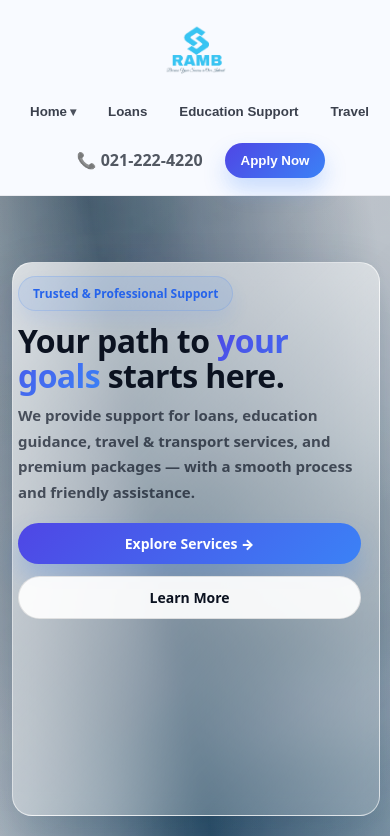
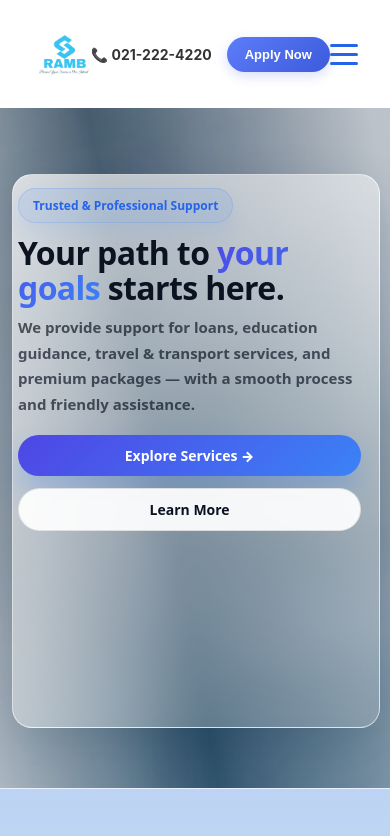
Before and after one commit to AyeshAlexan/ramb-frontend, a React (Create React App) app: page / in a window 390 px wide. Shown: the top 836 px of the page. Built offline with nearby package versions, Linux system fonts and the light colour scheme.

Commit message:
Finish the navbar for the phone size

```diff
--- a/src/components/Navbar.jsx
+++ b/src/components/Navbar.jsx
@@ -1,18 +1,15 @@
-// src/components/Navbar.jsx
 import React, { useEffect, useRef, useState } from "react";
 import { useLocation, useNavigate } from "react-router-dom";
 import logo from "../assets/logo.png";
+import "../styles/Navbarphone.css";
 
 export default function Navbar() {
   const navigate = useNavigate();
   const location = useLocation();
   const [pendingScrollId, setPendingScrollId] = useState(null);
-
-  // dropdown
   const [homeOpen, setHomeOpen] = useState(false);
   const dropdownRef = useRef(null);
-
-  // dropdown position (fix for overflow clipping)
+  const [mobileOpen, setMobileOpen] = useState(false);
   const [menuPos, setMenuPos] = useState({ top: 0, left: 0, width: 180 });
 
   const scrollToId = (id) => {
@@ -24,10 +21,10 @@ export default function Navbar() {
   const goSection = (id) => {
     if (location.pathname === "/") {
       scrollToId(id);
-      return;
+    } else {
+      setPendingScrollId(id);
+      navigate("/");
     }
-    setPendingScrollId(id);
-    navigate("/");
   };
 
   useEffect(() => {
@@ -38,122 +35,75 @@ export default function Navbar() {
     }
   }, [location.pathname, pendingScrollId]);
 
-  // close dropdown on outside click
   useEffect(() => {
     const onDocClick = (e) => {
-      if (!dropdownRef.current) return;
-      if (!dropdownRef.current.contains(e.target)) setHomeOpen(false);
+      if (dropdownRef.current && !dropdownRef.current.contains(e.target)) {
+        setHomeOpen(false);
+      }
     };
     document.addEventListener("mousedown", onDocClick);
     return () => document.removeEventListener("mousedown", onDocClick);
   }, []);
 
-  // close dropdown on route change
   useEffect(() => {
     setHomeOpen(false);
+    setMobileOpen(false);
   }, [location.pathname]);
-
-  // compute dropdown menu position (keep it under the Home button)
-  const updateMenuPos = () => {
-    if (!dropdownRef.current) return;
-    const btn = dropdownRef.current.querySelector(".navLinkDrop");
-    if (!btn) return;
-
-    const r = btn.getBoundingClientRect();
-    // prefer a wider menu so long labels don't wrap; clamp to viewport
-    const preferred = Math.max(r.width, 120);
-    const maxAllowed = Math.max(200, window.innerWidth - 24);
-    const width = Math.min(preferred, maxAllowed);
-
-    // keep menu inside viewport horizontally
-    let left = r.left;
-    if (left + width + 12 > window.innerWidth) left = window.innerWidth - width - 5;
-    if (left < 12) left = 12;
-
-    setMenuPos({
-      top: r.bottom + 10,
-      left,
-      width,
-    });
-  };
-
-  useEffect(() => {
-    if (!homeOpen) return;
-
-    updateMenuPos();
-
-    const onResize = () => updateMenuPos();
-    const onScroll = () => updateMenuPos();
-
-    window.addEventListener("resize", onResize);
-    window.addEventListener("scroll", onScroll, true);
-
-    return () => {
-      window.removeEventListener("resize", onResize);
-      window.removeEventListener("scroll", onScroll, true);
-    };
-  }, [homeOpen]);
-
-  const openHomeAndMaybeGo = () => {
-    setHomeOpen((v) => !v);
-
-    if (location.pathname !== "/") {
-      navigate("/");
-    } else {
-      scrollToId("home");
-    }
-  };
-
-  const homeItem = (sectionId) => {
-    setHomeOpen(false);
-    goSection(sectionId);
-  };
 
   return (
     <header className="navWrap">
       <div className="navInner">
-        <div className="brand" onClick={() => goSection("home")} role="button" tabIndex={0}>
+
+        {/* DESKTOP LOGO */}
+        <div className="brand" onClick={() => goSection("home")}>
           <img src={logo} alt="RAMB" className="brandLogo" />
         </div>
 
-        <nav className="navLinks" aria-label="Primary">
-          {/* HOME DROPDOWN */}
+        {/* MOBILE TOP BAR (Phone/Apply now added to middle) */}
+        <div className="mobileTopBar">
+          <img src={logo} alt="RAMB" className="mobileLogo" onClick={() => goSection("home")} />
+
+          <div className="mobileMiddleActions">
+             <a className="mobileNavPhone" href="tel:0212224220">📞 021-222-4220</a>
+             <button className="mobileNavBtn" onClick={() => goSection("contact")}>Apply Now</button>
+          </div>
+
+          <div className={`hamburger ${mobileOpen ? "open" : ""}`} onClick={() => setMobileOpen(!mobileOpen)}>
+            <span /><span /><span />
+          </div>
+        </div>
+
+        {/* DESKTOP LINKS */}
+        <nav className="navLinks">
           <div className={`navDrop ${homeOpen ? "open" : ""}`} ref={dropdownRef}>
-            <button
-              className="navLink navLinkDrop"
-              onClick={openHomeAndMaybeGo}
-              aria-haspopup="menu"
-              aria-expanded={homeOpen}
-              type="button"
-            >
+            <button className="navLink navLinkDrop" onClick={() => setHomeOpen(!homeOpen)}>
               Home <span className="caret">▾</span>
             </button>
-
-
-            <div
-              className="navMenu"
-              role="menu"
-              style={{ top: menuPos.top, left: menuPos.left, width: menuPos.width }}
-            >
-              <button className="navMenuItem" type="button" onClick={() => homeItem("about")} role="menuitem">
-                About Us
-              </button>
-              <button className="navMenuItem" type="button" onClick={() => homeItem("contact")} role="menuitem">
-                Contact Us
-              </button>
+            <div className="navMenu" style={{ top: menuPos.top, left: menuPos.left, width: menuPos.width }}>
+              <button className="navMenuItem" onClick={() => { setHomeOpen(false); goSection("about"); }}>About Us</button>
+              <button className="navMenuItem" onClick={() => { setHomeOpen(false); goSection("contact"); }}>Contact Us</button>
             </div>
           </div>
-
-          {/* OTHER PAGES */}
-          <button className="navLink" onClick={() => navigate("/loans")} type="button">Loans</button>
-          <button className="navLink" onClick={() => navigate("/education-support")} type="button">Education Support</button>
-          <button className="navLink" onClick={() => navigate("/travel-transport")} type="button">Travel &amp; Transport</button>
-          <button className="navLink" onClick={() => navigate("/gold-plus")} type="button">Gold Plus</button>
+          <button className="navLink" onClick={() => navigate("/loans")}>Loans</button>
+          <button className="navLink" onClick={() => navigate("/education-support")}>Education Support</button>
+          <button className="navLink" onClick={() => navigate("/travel-transport")}>Travel & Transport</button>
+          <button className="navLink" onClick={() => navigate("/gold-plus")}>Gold Plus</button>
         </nav>
 
+        {/* DESKTOP ACTIONS */}
         <div className="navActions">
           <a className="navPhone" href="tel:0212224220">📞 021-222-4220</a>
-          <button className="navBtn" onClick={() => goSection("contact")} type="button">Apply Now</button>
+          <button className="navBtn" onClick={() => goSection("contact")}>Apply Now</button>
+        </div>
+
+        {/* MOBILE DRAWER */}
+        <div className={`mobileDrawer ${mobileOpen ? "show" : ""}`}>
+          <p onClick={() => { goSection("home"); setMobileOpen(false); }}>Home</p>
+          <p onClick={() => { goSection("about"); setMobileOpen(false); }}>About Us</p>
+          <p onClick={() => { navigate("/education-support"); setMobileOpen(false); }}>Education Support</p>
+          <p onClick={() => { navigate("/travel-transport"); setMobileOpen(false); }}>Travel & Transport</p>
+          <p onClick={() => { navigate("/gold-plus"); setMobileOpen(false); }}>Gold Plus</p>
+          <p onClick={() => { goSection("contact"); setMobileOpen(false); }}>Contact</p>
         </div>
       </div>
     </header>
--- a/src/styles/Navbarphone.css
+++ b/src/styles/Navbarphone.css
@@ -1,60 +1,127 @@
-/* HAMBURGER */
+/* ============================
+   MOBILE TOP BAR
+============================ */
+.mobileTopBar {
+  display: none; /* Hidden by default on PC */
+  width: 100%;
+  height: 80px;
+  align-items: center;
+  justify-content: space-between;
+  padding: 0 18px;
+  box-sizing: border-box;
+  background: white;
+  /* Sync Font with PC */
+  font-family: 'Inter', -apple-system, BlinkMacSystemFont, "Segoe UI", Roboto, sans-serif;
+}
+
+.mobileLogo {
+  height: 42px;
+  cursor: pointer;
+}
+
+.mobileMiddleActions {
+  display: flex;
+  align-items: center;
+  gap: 15px;
+  flex: 1;
+  justify-content: center;
+}
+
+.mobileNavPhone {
+  font-size: 14px;
+  color: #333;
+  text-decoration: none;
+  font-weight: 700; /* Bold to match PC */
+  white-space: nowrap;
+}
+
+.mobileNavBtn {
+  background: linear-gradient(135deg, #5c7cfa, #3b5bdb);
+  color: white;
+  border: none;
+  padding: 10px 18px;
+  border-radius: 25px;
+  font-size: 13px;
+  font-weight: 700;
+  cursor: pointer;
+  white-space: nowrap;
+  box-shadow: 0 4px 12px rgba(59, 91, 219, 0.2);
+}
+
+/* ============================
+   HAMBURGER & DRAWER
+============================ */
 .hamburger {
-  display: none;
+  display: flex;
   flex-direction: column;
-  gap: 5px;
-  margin-left: 15px;
+  gap: 6px;
   cursor: pointer;
 }
 
 .hamburger span {
-  width: 26px;
+  width: 28px;
   height: 3px;
-  background: #fff;
+  background: #2563eb;
+  border-radius: 2px;
   transition: 0.3s;
 }
 
-.hamburger.open span:nth-child(1) {
-  transform: rotate(45deg) translate(5px,5px);
-}
-.hamburger.open span:nth-child(2) {
-  opacity: 0;
-}
-.hamburger.open span:nth-child(3) {
-  transform: rotate(-45deg) translate(6px,-6px);
+.mobileDrawer {
+  position: fixed;
+  top: 80px;
+  left: 0;
+  right: 0;
+  max-height: 0;
+  background: white;
+  overflow: hidden;
+  transition: max-height 0.4s ease;
+  z-index: 9998;
+  /* Remove lines here too */
+  border: none !important;
+  box-shadow: 0 10px 15px rgba(0,0,0,0.05);
 }
 
-/* MOBILE MENU */
-.mobileMenu {
-  position: fixed;
-  top: 0;
-  right: -260px;
-  width: 260px;
-  height: 100vh;
-  background: #0f0f0f;
-  padding: 90px 25px;
-  transition: 0.4s ease;
-  z-index: 999;
+.mobileDrawer.show {
+  max-height: 100vh;
 }
 
-.mobileMenu.show {
-  right: 0;
+.mobileDrawer p {
+  font-size: 16px;
+  font-weight: 600;
+  padding: 18px 20px;
+  border-bottom: 1px solid #f1f3f5;
+  margin: 0;
+  color: #1a1b1e;
 }
 
-.mobileMenu p {
-  color: white;
-  font-size: 16px;
-  margin-bottom: 22px;
-  cursor: pointer;
-}
-
-/* RESPONSIVE */
+/* ============================
+   RESPONSIVE RULES (LINE REMOVAL)
+============================ */
 @media (max-width: 900px) {
-  .navLinks {
-    display: none;
+  /* 1. Remove the line/border from PC navbar */
+  .navWrap {
+    background: white !important;
+    border-bottom: none !important;
+    box-shadow: none !important;
+    padding: 0 !important;
   }
 
-  .hamburger {
-    display: flex;
+  /* 2. Remove any inner lines from container */
+  .navInner {
+    border: none !important;
+    box-shadow: none !important;
+    display: block !important;
+  }
+
+  /* 3. Hide desktop elements */
+  .brand,
+  .navLinks,
+  .navActions {
+    display: none !important;
+  }
+
+  /* 4. Show mobile bar */
+  .mobileTopBar {
+    display: flex !important;
   }
 }
--- a/src/styles/global.css
+++ b/src/styles/global.css
@@ -61,7 +61,6 @@ section { scroll-margin-top: 92px; }
   z-index: 50;
   background: rgba(247, 250, 255, 0.86);
   backdrop-filter: blur(12px);
-  border-bottom: 1px solid rgba(0,0,0,0.06);
 }
 
 .navInner{
```
